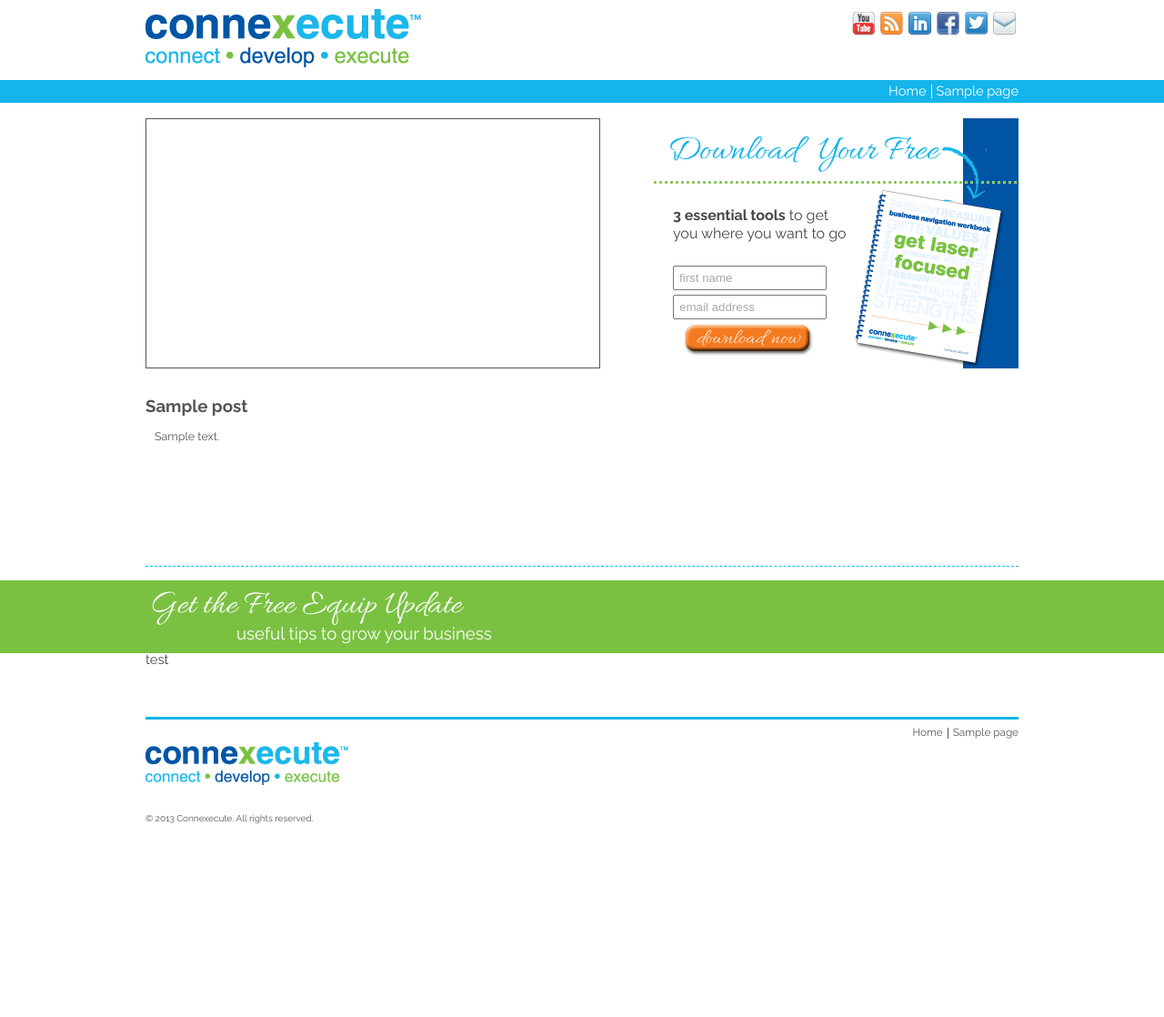
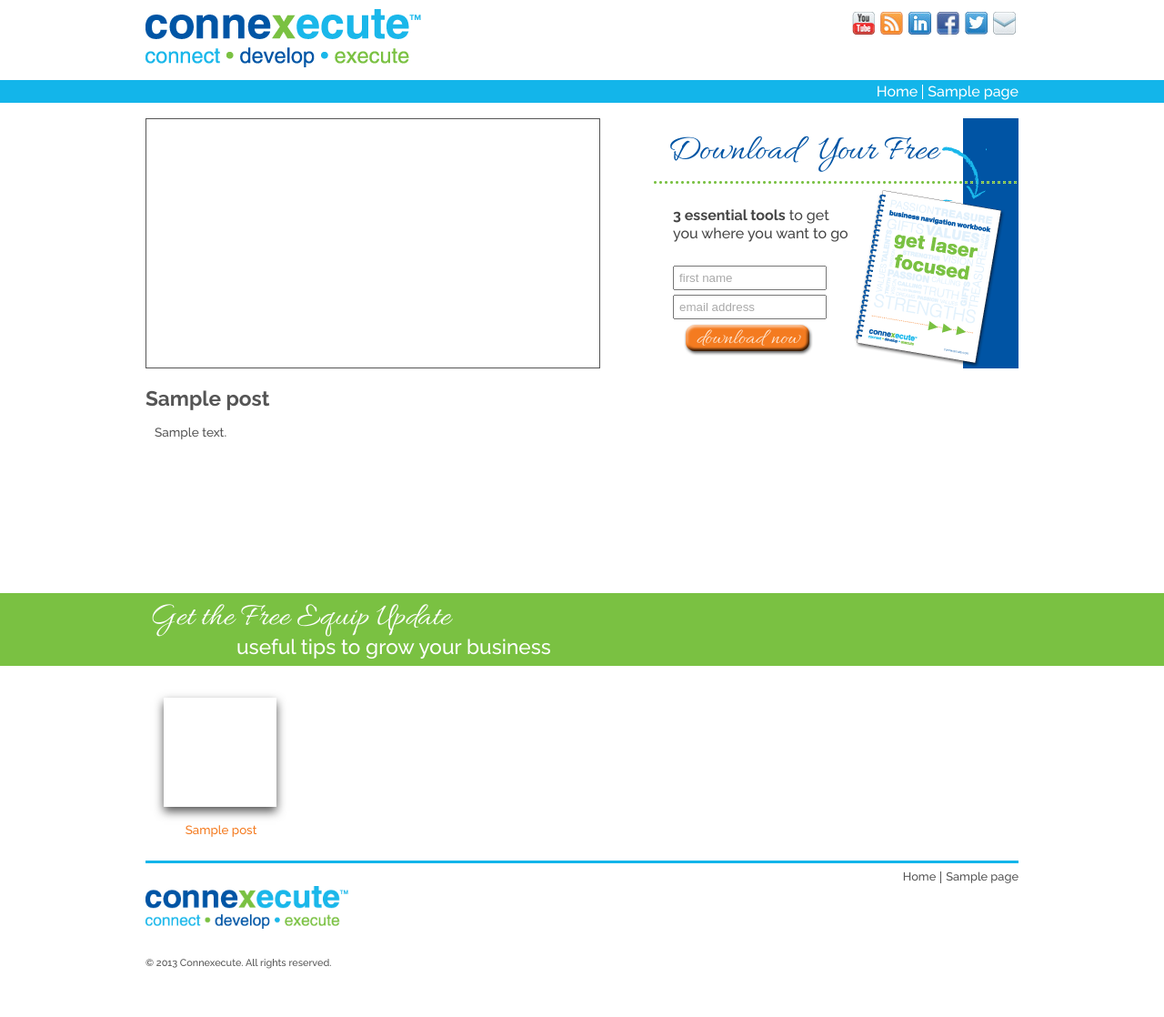
Before and after one commit to linuxboytoo/connexecute, a WordPress theme: template themes/connexecute2/_two_cat_and_banner.php in a window 1280 px wide. Shown: the whole page at 91% size. Before the commit the page ends 906 px from the top, so only its background shows below. Run offline with PHP 8.4 and a stand-in for WordPress, Linux system fonts and the light colour scheme; the site name, menu and one post (Sample post) are stand-ins, and other content is empty; some libraries are stand-ins or nearby versions.

Commit message:
New Changes

```diff
--- a/themes/connexecute2/_two_cat_and_banner.php
+++ b/themes/connexecute2/_two_cat_and_banner.php
@@ -3,19 +3,20 @@
 Template Name: Two Category and Banner
 */
 ?>
-<?php
-		get_header();
-		get_template_part('section','banner');
-?>
+<?php get_header(); ?>
+
+<?php get_template_part('section','banner'); ?>
+
+
 		<div class='iwrapper'></div>
 
 		<div class='owrapper'>
 			<div class='iwrapper'>
 					<a name="top"></a>
 					<?php if( have_posts() ) { while( have_posts() ) { the_post(); ?>
-					<div id='main_content'>
+					<div id='main_content' style='border: none; padding-bottom: 30px;'>
 						<h2><?php the_title(); ?></h2>
-						<div class='content'>
+						<div class='content' style='width: 100%;'>
 							<?php the_content(); ?>
 						</div>
 					</div>
@@ -23,21 +24,33 @@ Template Name: Two Category and Banner
 			</div>
 		</div>
 
+
+
+<!-- FIRST CATEGORY -->
 		<div class='iwrapper'>
 		<?php $cat="4"; get_template_part('section','category_twocolumn'); ?>
 		</div>
+<!-- FIRST CATEGORY -->
+
+
+
+<!-- GET THE FREE EQUIP UPDATE -->
 		<div class='owrapper bg_green'>
 			<div id="lower_banner" class='iwrapper bg_green'>
 				<h1 style='padding-left: 5px;' class='fancyfont'>Get the Free Equip Update</h1>
 				<h2 style='padding-left: 100px;'>useful <a href="#">tips</a> to grow your business</h2>
 			</div>
 		</div>
-		<div class='owrapper'>
-			<div class='iwrapper' style='height: 50px;'>
-			test
-			</div>
+<!-- GET THE FREE EQUIP UPDATE -->
+
+
+
+<!-- SECOND CATEGORY -->
+		<div class='iwrapper'>
+		<?php $cat="4"; get_template_part('section','category_onerow'); ?>
 		</div>
+<!-- SECOND CATEGORY -->
 
-<?php
-		get_footer();
-?>
+
+
+<?php get_footer(); ?>
--- /dev/null
+++ b/themes/connexecute2/custompost_product.php
@@ -0,0 +1,68 @@
+<?php
+/*
+
+add_action( 'init', 'products_post_type' );
+function products_post_type()
+{
+    $labels = array(
+        'name' => 'Products',
+        'singular_name' => 'Product',
+        'add_new' => 'Add New',
+        'add_new_item' => 'Add New Product',
+        'edit_item' => 'Edit Product',
+        'new_item' => 'New Product',
+        'view_item' => 'View Product',
+        'search_items' => 'Search Products',
+        'not_found' =>  'No Products found',
+        'not_found_in_trash' => 'No Products in the trash',
+        'parent_item_colon' => '',
+    );
+
+    register_post_type( 'products', array(
+        'labels' => $labels,
+        'public' => true,
+        'publicly_queryable' => true,
+        'show_ui' => true,
+        'exclude_from_search' => true,
+        'query_var' => true,
+        'rewrite' => true,
+        'capability_type' => 'post',
+        'has_archive' => true,
+        'hierarchical' => false,
+        'menu_position' => 10,
+        'supports' => array( 'editor' ),
+        'register_meta_box_cb' => 'products_meta_boxes', // Callback function for custom metaboxes
+    ) );
+}
+
+
+
+function products_meta_boxes() {
+    add_meta_box( 'products_form', 'Product Details', 'products_form', 'products', 'normal', 'high' );
+}
+
+function products_form() {
+    $post_id = get_the_ID();
+    $product_data = get_post_meta( $post_id, '_product', true );
+    $client_name = ( empty( $product_data['client_name'] ) ) ? '' : $testimonial_data['client_name'];
+    $source = ( empty( $testimonial_data['source'] ) ) ? '' : $testimonial_data['source'];
+    $link = ( empty( $testimonial_data['link'] ) ) ? '' : $testimonial_data['link'];
+
+    wp_nonce_field( 'testimonials', 'testimonials' );
+    ?>
+    <p>
+        <label>Client's Name (optional)</label><br />
+        <input type="text" value="<?php echo $client_name; ?>" name="testimonial[client_name]" size="40" />
+    </p>
+    <p>
+        <label>Business/Site Name (optional)</label><br />
+        <input type="text" value="<?php echo $source; ?>" name="testimonial1" size="40" />
+    </p>
+    <p>
+        <label>Link (optional)</label><br />
+        <input type="text" value="<?php echo $link; ?>" name="testimonial[link]" size="40" />
+    </p>
+    <?php
+}
+
+*/
--- a/themes/connexecute2/footer.php
+++ b/themes/connexecute2/footer.php
@@ -22,6 +22,7 @@
 				<?php dynamic_sidebar('Footer Call to Action'); ?>
 			</div>
 		</div>
+		<div style='clear: both;'></div>
 	</div>
 </div>
 
--- a/themes/connexecute2/functions.php
+++ b/themes/connexecute2/functions.php
@@ -52,3 +52,6 @@ if ( function_exists( 'add_image_size' ) ) {
 	add_image_size( 'banner', 1000, 377, true );
 
 }
+
+
+@include('custompost_product.php');
--- a/themes/connexecute2/header.php
+++ b/themes/connexecute2/header.php
@@ -40,7 +40,7 @@
 	</div>
 	<div id='navigation_main' class='owrapper bg_lightblue'>
 		<div class='iwrapper'>
-			<div class='tagline'><?php dynamic_sidebar('Header Tagline'); ?></div>
+			<div class='tagline'><?php bloginfo('description'); ?></div>
 			<div class='navigation menu_right'>
 				<?php wp_nav_menu( array('menu' => 'Primary Navigation Menu' )); ?>
 			</div>
--- a/themes/connexecute2/main_banners/homepage.php
+++ b/themes/connexecute2/main_banners/homepage.php
@@ -7,11 +7,11 @@
 	<!-- GREEN DOTTED LINE -->
 	<div class='dottedhr-green' style='position: absolute; top: 64px; left: 0px; width: 100%'></div>
 	<!-- DOWNLOAD YOUR FREE -->
-	<div class='fg_lightblue' style='font-family: Allura; font-size: 40px; position: absolute; top: 17px; left: 15px;'>Download &nbsp;Your Free</div>
+	<div class='fg_darkblue' style='font-family: Allura; font-size: 40px; position: absolute; top: 17px; left: 15px;'>Download &nbsp;Your Free</div>
 	<!-- ARROW -->
 	<div style='position: absolute; background-image: url("/theme/images/arrow-drawndown.png"); width: 49px; height: 60px; top: 31px; right: 35px; z-index: 200;'></div>
 	<!-- FORM -->
-	<div style='position: absolute; top: 97px; left: 21px; width: 195px; height: 178px; line-height: 20px; font-size: 12pt;'>
+	<div style='position: absolute; top: 97px; left: 21px; width: 225px; height: 178px; line-height: 20px; font-size: 12pt;'>
 		<strong>3 essential tools</strong> to get<br />
 		you where you want to go<br />
 		<br />
--- /dev/null
+++ b/themes/connexecute2/section-category_onerow.php
@@ -0,0 +1,45 @@
+<?php $cat = 4; ?>
+
+<?php
+	$rootcat_name =  get_cat_name($cat);
+
+	global $wp_query;
+	global $post;
+
+	$startargs = $wp_query->query_vars;
+
+	/* Special case to use plugin "Advanced Custom Sort". ACS Group will be used if title of group matches category title */
+	if(class_exists('Acs'))
+	{
+ 		$acs = new Acs();
+		$acsposts = $acs->get_post_ids($rootcat_name);
+
+ 		if($acsposts[0])
+		{
+			$newargs = array(
+				'post__in' 		 => $acsposts,
+				'orderby'		 => 'post__in',
+			);
+			$args = array_merge($startargs,$newargs);
+			$the_query = new WP_Query( $args );
+		}
+	}
+?>
+
+
+<div class='owrapper'>
+	<div class='iwrapper category_onerow'>
+		<h2><?php echo $rootcat_name; ?></h2>
+		<?php if( $the_query->have_posts() ) { while( $the_query->have_posts() ) { $the_query->the_post(); ?>
+
+ 		<div class='item'>
+ 			<div class='image dropshadow'><?php if ( has_post_thumbnail() ) { the_post_thumbnail(); } ?></div>
+ 			<div class='content'>
+ 				<h4><a href='<?php echo get_permalink(); ?>'><?php the_title(); ?></a></h4>
+ 			</div>
+ 			<div style='clear: both;'></div>
+ 		</div>
+ 		<?php }	} wp_reset_postdata(); ?>
+ 		<div style='clear: both;'></div>
+	</div>
+</div>
--- a/themes/connexecute2/section-category_twocolumn.php
+++ b/themes/connexecute2/section-category_twocolumn.php
@@ -31,7 +31,7 @@
  						<div class='item'>
  							<div class='image dropshadow'><?php if ( has_post_thumbnail() ) { the_post_thumbnail(); } ?></div>
  							<div class='content'>
- 								<h4><?php the_title(); ?></h4>
+ 								<h3><a href='<?php echo get_permalink(); ?>'><?php the_title(); ?></a></h3>
  								<?php
 									$content = get_the_content();
 									$content = apply_filters('the_content', $content);
--- a/themes/connexecute2/style.css
+++ b/themes/connexecute2/style.css
@@ -17,17 +17,17 @@ Orange: #f47b20
 */
 
 @import url('/theme/reset.css');
-@import url('http://fonts.googleapis.com/css?family=Allura|Raleway:400,700');
+@import url('http://fonts.googleapis.com/css?family=Allura|Raleway:500,700');
 
 
-html,body			{ margin: 0 !important; padding: 0 !important; font-size: 11pt; color: #464646; }
+html,body			{ margin: 0 !important; padding: 0 !important; font-size: 12pt; color: #464646; }
 h1,h2,h3,p,div,
 span,a				{ font-family: 'Raleway', sans-serif; font-weight: normal; }
-h1,h2,h3,h4			{ color: #0054a4; }
-h1					{ font-weight: normal; font-size: 28pt; padding-bottom: 25px; }
-h2					{ color: #555555; font-size: 14pt; font-weight: bold; padding-bottom: 15px; }
-h3					{ color: #555555; font-size: 12pt; font-weight: bold; padding-bottom: 5px;  }
-h4					{ color: #555555; font-size: 10pt; font-weight: bold; padding-bottom: 4px;  }
+h1,h2,h3,h4			{ color: #0054a4; font-weight: bold; }
+h1					{ font-size: 27pt; padding-bottom: 25px; }
+h2					{ color: #555555; font-size: 17pt; padding-bottom: 15px; }
+h3					{ color: #555555; font-size: 13pt; padding-bottom: 5px;  }
+h4					{ color: #555555; font-size: 10pt; padding-bottom: 4px;  }
 
 strong				{ font-weight: 700; }
 
@@ -39,12 +39,13 @@ input.empty			{ color: #aaaaaa !important; }
 .owrapper	{ }
 .iwrapper	{ height: auto; position: relative; margin: auto; width: 100%; max-width: 960px; }
 
-.content 					{ line-height: 1.5em; font-size: .85em; color: #555555; line-height: 1.5em }
+.content 					{ line-height: 1.5em; font-size: .85em; color: #555555; line-height: 1.5em; }
 .content ul					{ list-style-type: disc; margin: 5px 20px 5px 20px; }
 
 .fancyfont					{ font-family: Allura; }
 
 .fg_lightblue				{ color: #13b5ea; }
+.fg_darkblue				{ color: #0054a4; }
 
 .bg_lightblue 				{ background-color: #13b5ea; }
 .bg_lightblue *				{ color: #ffffff; }
@@ -76,13 +77,13 @@ input.empty			{ color: #aaaaaa !important; }
 #main_banner				{ height: 275px; margin: 17px 0 17px 0; }
 #main_banner_image 			{ width: 498px; height: 273px; border: 1px solid #000000; }
 
-#lower_banner				{ height: 60px; padding: 10px 0 10px 0; }
+#lower_banner				{ height: 60px; padding: 10px 0 10px 0; margin-bottom: 20px; }
 #lower_banner h1			{ padding-bottom: 2px; }
 
 #main_content,
 #video_content,
 #review_content,
-#bottom_content				{ padding: 15px 0px 15px 0px; min-height: 170px; border: 1px dashed #13b5ea; border-width: 0 0 1px 0; }
+#bottom_content				{ margin: 10px 0 10px 0; padding: 5px 0px 5px 0px; min-height: 170px; border: 1px dashed #13b5ea; border-width: 0 0 1px 0; }
 
 #main_content .content			{ float: left; padding: 0 10px 0 10px; width: 79%;	  }
 #main_content .image			{ float: left; width: 150px; height: 150px; padding: 0 10px 0 10px; }
@@ -101,7 +102,7 @@ input.empty			{ color: #aaaaaa !important; }
 #bottom_content .content		{ float: left; padding: 0 10px 0 10px; width: 97%; }
 #bottom_content li				{ padding: 7px; }
 
-#footer							{ font-size: .8em; line-height: 1em; }
+#footer							{ font-size: .8em; line-height: 1em; margin-bottom: 50px; }
 #navigation_footer				{ height: 16px; padding: 9px 0 0 0; width: 100%; }
 #navigation_footer a			{ color: #555555; }
 #navigation_footer .navigation	{ width: 75%; }
@@ -111,17 +112,32 @@ input.empty			{ color: #aaaaaa !important; }
 #footer_contact					{ float: left; width: 89%; padding: 20px 0 0 0;  }
 #footer_copyright				{ float: left; width: 89%; padding: 10px 0 0 0;   }
 
-#footer_left					{ float: left; width: 45%; }
-#footer_right					{ float: left; width: 55%; }
+#footer_left					{ float: left; width: 39%; }
+#footer_right					{ float: right; width: 61%; }
 #footer_right .banner			{ margin: 25px 0 0 0; }
 
 
-.category_twocolumn .item 		  			{ width: 480px; float: left; padding: 0 0 35px 0; position: relative; }
+.category_twocolumn .item 		  			{ width: 450px; float: left; padding: 0 15px 35px 15px; position: relative; }
 .category_twocolumn .item div				{ float: left; }
 .category_twocolumn .item .image  			{ width: 120px; height: 120px; }
 .category_twocolumn .item .image img 		{ width: 100%; height: 100%; }
-.category_twocolumn .item .content			{ width: 277px; padding: 0 60px 0 23px; overflow: hidden; height: 121px; }
+.category_twocolumn .item .content			{ width: 307px; padding: 0 0 0 23px; overflow: hidden; height: 121px; }
 .category_twocolumn .item .content h4		{ padding: 0 0 15px 0; }
+
+.category_onerow .item						{ float: left; width: 126px; padding: 0 20px 0 20px; }
+.category_onerow .item .image  				{ width: 120px; height: 120px; margin: 0px 0 15px 0; padding-left: 4px; }
+.category_onerow .item .image img 			{ width: 100%; height: 100%; }
+.category_onerow .item .content				{ width: 126px; text-align: center; }
+
+.category_hoverrow 							{}
+
+#items_meettheteam							{ float: left; padding-bottom: 20px; }
+#items_meettheteam .item					{ margin: 8px; width: 120px; height: 120px;  }
+#items_meettheteam .itemimage,
+#items_meettheteam .itemimage img			{ width: 100%; height: 100%; }
+#items_meettheteam .itemtitle				{ color: #ffffff; position: absolute; bottom: 0px; height: 15px; margin: 0; padding: 0 0 2px 5px; background-color: #7ac143; width: 115px;	}
+#items_meettheteam .selected 				{ margin: 0; width: 136px; height: 136px; }
+#descs_meettheteam							{ float: left; width: 100%; }
 
 .dottedhr,
 .dottedhr-darkblue,
```
Also changed, not shown: themes/connexecute2/js/custom.js (+36 -0 lines), themes/connexecute2/page-the-team.php (added, +19 -0 lines), themes/connexecute2/page.php (added, +19 -0 lines), themes/connexecute2/section-category_hoverrow.php (added, +60 -0 lines), themes/connexecute2/images/banner_small-downloadyourfree.jpg, themes/connexecute2/screenshot.png.
